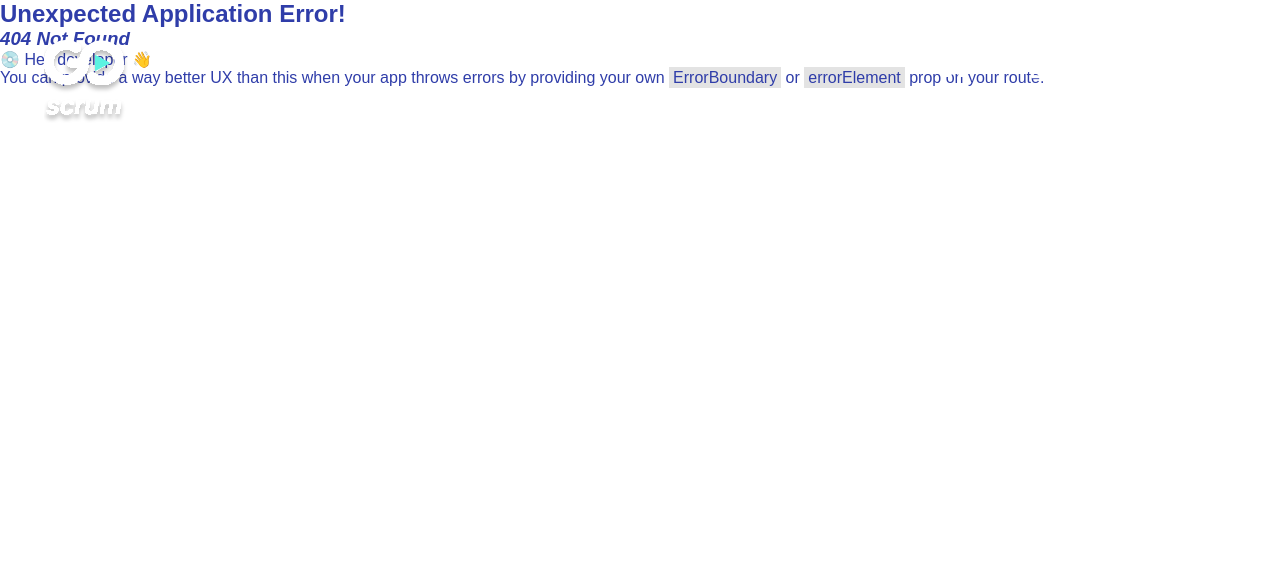
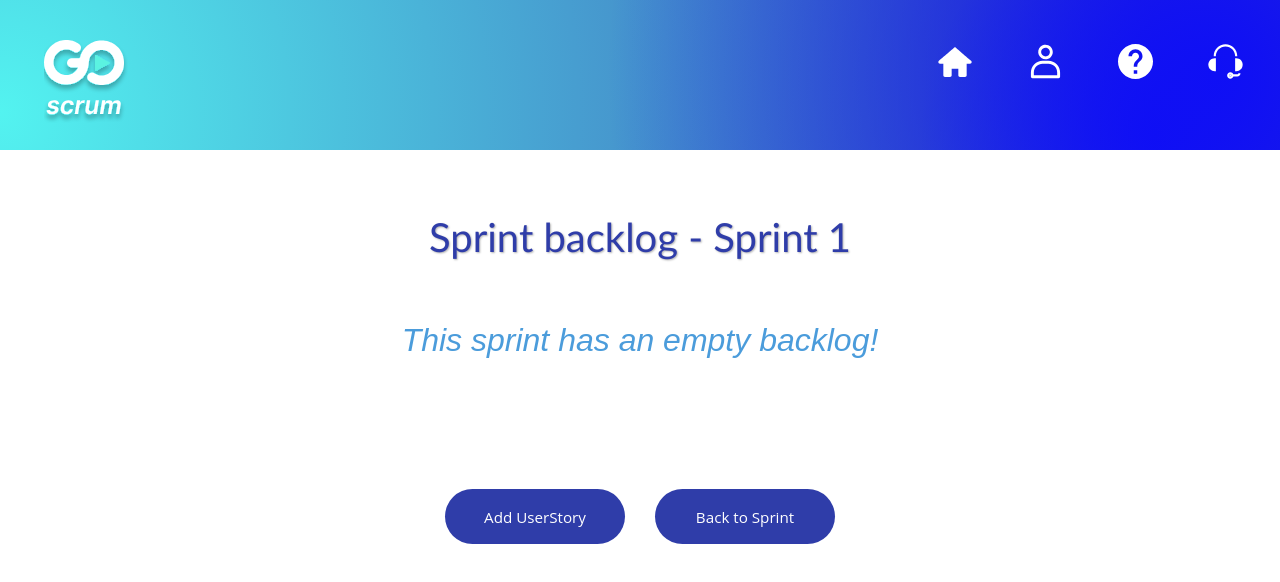
Before and after one commit to ivo-menezes/project_g3, a React (Create React App) app in the folder ui/: page /sprintBacklog/1/1 in a window 1280 px wide. Before the commit this address had no page. Shown: the top 582 px of the page. Built offline with nearby package versions, Linux system fonts and the light colour scheme; no server answers.

Commit message:
T707: US032/33/36: create sprintBacklog page and update related files (addresses #173)

```diff
--- a/ui/src/index.css
+++ b/ui/src/index.css
@@ -178,7 +178,6 @@ header .logo
 
 .table th,
 .table td {
-    padding: 8px;
     text-align: left;
     border-bottom: 1px solid #2F3DA9;
     height: 50px; /* Set the desired height for th and td rows */
@@ -443,6 +442,7 @@ a:link {
 /* For project view: */
 .button-view {
     width: 30px;
+    height: 30px;
     display: table;
     margin-left: 60%;
     background-color: rgba(73, 176, 215, 0.3);
--- a/ui/src/pages/listProjects.js
+++ b/ui/src/pages/listProjects.js
@@ -41,7 +41,7 @@ const ListProjects = () => {
         view: ( <>
                 <img
                     className="button-view"
-                    src="Eye_icon.svg"
+                    src="http://localhost:3000/Eye_icon.svg"
                     alt="View"
                     onClick={() => handleRowClick(project.projectCode)}
                 />
--- a/ui/src/pages/listSprint.js
+++ b/ui/src/pages/listSprint.js
@@ -7,10 +7,11 @@ import AppContext from "../context/AppContext";
 import {fetchSprints} from "../context/Actions";
 
 const headers = [
-    { label: "Project code", key: "projectCode"},
-    { label: "ID", key: "id"},
+    { label: "Sprint Number", key: "sprintNumber"},
     { label: "Start Date", key: "startDate"},
     { label: "End Date", key: "endDate" },
+    { label: "Status", key: "status"},
+    { label: "Backlog", key: "view"},
 ];
 
 const ListSprints = () => {
@@ -26,12 +27,33 @@ const ListSprints = () => {
         fetchSprints(dispatch, projectCode)
     }, []);
 
+    const navigate = useNavigate();
 
-
-    const navigate = useNavigate();
     const location = useLocation();
 
     const sprintInProject = state.sprints.data.filter((sprint) => sprint.projectCode === projectCode);
+
+    const handleViewSprintBacklog = (sprintNumber) => {
+        navigate(`/sprintBacklog/${projectCode}/${sprintNumber}`);
+    };
+
+    const sprints = sprintInProject.map((sprint) => ({
+        sprintNumber: sprint.sprintNumber,
+        startDate: sprint.startDate,
+        endDate: sprint.endDate,
+        status: "status",
+        view: ( <>
+                <img
+                    className="button-view"
+                    src = "http://localhost:3000/Eye_icon.svg"
+                    alt ="View"
+                    onClick={() => handleViewSprintBacklog(sprint.sprintNumber)}
+                />
+            </>
+        ),
+    }));
+
+
 
     const handleCreateSprint = () => {
         const from = location.pathname;
@@ -51,7 +73,7 @@ const ListSprints = () => {
             />
             <div className="table-container-b">
             {sprintInProject.length > 0 ? (
-                <Table className="table-b" data={sprintInProject} headers={headers} />
+                <Table className="table-b" data={sprints} headers={headers} />
             ) : (
                 <div className="string-notification">
                     <span className="string-notification"> This project has an empty sprint list!</span>
--- a/ui/src/pages/consultBacklog.js
+++ b/ui/src/pages/projectBacklog.js
@@ -7,7 +7,6 @@ import Button from "../components/button";
 import {fetchBacklog} from "../context/Actions";
 
 const headers = [
-    {label: "Project Code", key: "projectCode"},
     {label: "Number", key: "number"},
     {label: "Actor", key: "actor"},
     {label: "Description", key: "description"},
@@ -16,7 +15,7 @@ const headers = [
     {label: "Acceptance Criteria", key: "ac"},
 ]
 
-const ConsultBacklog = () => {
+const ProjectBacklog = () => {
 
     const {state, dispatch} = useContext(AppContext);
 
@@ -37,6 +36,16 @@ const ConsultBacklog = () => {
     // to match the headers, need to sort the object properties
     const sortedBacklog = JSON.parse(JSON.stringify(backlogForProject, ["projectCode", "userStoryNumber", "actor", "description", "status", "priority", "acceptanceCriteria"]))
 
+    const finalBacklog = sortedBacklog.map((backlogForProject) => ({
+        number: backlogForProject.userStoryNumber,
+        actor: backlogForProject.actor,
+        description: backlogForProject.description,
+        status: backlogForProject.status,
+        priority: backlogForProject.priority,
+        ac: backlogForProject.acceptanceCriteria,
+
+    }));
+
     const navigate = useNavigate();
     const location = useLocation();
 
@@ -49,10 +58,6 @@ const ConsultBacklog = () => {
         navigate(`/viewProject/${id}`);
     };
 
-
-    /*const backlogForProject = state.backlogs.find(project => project.projectCode === projectCode);
-    const backlog = backlogForProject ? backlogForProject : undefined;*/
-
     return (
         <div>
             <Header/>
@@ -63,7 +68,7 @@ const ConsultBacklog = () => {
             />
             <div className="table-container-a">
                 {backlogForProject.length > 0 ? (
-                    <Table className="table-b" data={sortedBacklog} headers={headers}/>
+                    <Table className="table-b" data={finalBacklog} headers={headers}/>
                 ) : (
                     <div className="string-notification">
                         <span className="string-notification">This project has an empty backlog!</span>
@@ -87,15 +92,4 @@ const ConsultBacklog = () => {
     )
 }
 
-export default ConsultBacklog;
-
-
-// getting headers for table
-// Table component expects headers formatted as an object in a specific way
-
-/* const headers = Object.keys(backlog[0]);
- const headersArray = headers.map((header_string, index) => {
-     return {["header"+index] : {label : header_string}}
- })
- var formattedHeaders = Object.assign({}, ...headersArray)
- formattedHeaders = {...formattedHeaders, header4 : {label : ""}} */
+export default ProjectBacklog;
--- /dev/null
+++ b/ui/src/pages/sprintBacklog.js
@@ -0,0 +1,97 @@
+import React, {useContext, useEffect} from "react";
+import AppContext from '../context/AppContext';
+import {useLocation, useNavigate, useParams} from "react-router-dom";
+import Header from "../components/header";
+import Table from "../components/table";
+import Button from "../components/button";
+import {fetchBacklog} from "../context/Actions";
+
+const headers = [
+    {label: "Number", key: "number"},
+    {label: "Actor", key: "actor"},
+    {label: "Description", key: "description"},
+    {label: "Status", key: "status"},
+    {label: "Priority", key: "priority"},
+    {label: "Acceptance Criteria", key: "ac"},
+]
+
+const SprintBacklog = () => {
+
+    const {state, dispatch} = useContext(AppContext);
+
+    // getting the projectCode and sprintNumber from the URL match (this is a function of react-router-dom)
+    const { projectCode, sprintNumber } = useParams();
+
+    //The effect scrolls the window to the top of the page, ensuring that the header and the top portion
+    //of the content are visible when rendering the page.
+    useEffect(() => {
+        window.scrollTo(0, 0);
+
+        // calling the fetchBacklog action that fetches the backlog for the given project from backend
+        fetchBacklog(dispatch, sprintNumber);
+    }, []);
+
+    const backlogForSprint = state.backlogs.data;
+    // table component renders columns in the same order as the object properties...
+    // to match the headers, need to sort the object properties
+    const sortedBacklog = JSON.parse(JSON.stringify(backlogForSprint, ["projectCode", "userStoryNumber", "actor", "description", "status", "priority", "acceptanceCriteria"]))
+
+    const finalBacklog = sortedBacklog.map((backlogForSprint) => ({
+        number: backlogForSprint.userStoryNumber,
+        actor: backlogForSprint.actor,
+        description: backlogForSprint.description,
+        status: backlogForSprint.status,
+        priority: backlogForSprint.priority,
+        ac: backlogForSprint.acceptanceCriteria,
+
+    }));
+
+    const navigate = useNavigate();
+    const location = useLocation();
+
+    /*Update this to handleAddUserStory (from product backlog to sprint backlog), once the backend is implemented*/
+    const handleCreateUS = () => {
+        const from = location.pathname;
+        navigate(`/createUserStory/${sprintNumber}`, {state: {from}});
+    }
+
+    const handleRowClick = (projectCode) => {
+        navigate(`/listSprints/${projectCode}`)
+    };
+
+
+    return (
+        <div>
+            <Header/>
+            <div className="header-background-container"/>
+            <Header
+                className='header-list'
+                text={`Sprint backlog - Sprint ${sprintNumber}`}
+            />
+            <div className="table-container-a">
+                {backlogForSprint.length > 0 ? (
+                    <Table className="table-b" data={finalBacklog} headers={headers}/>
+                ) : (
+                    <div className="string-notification">
+                        <span className="string-notification">This sprint has an empty backlog!</span>
+                    </div>
+                )}
+            </div>
+            <div className="bt-container">
+                <Button
+                    className='button-edit-stuff'
+                    name='Add UserStory'
+                    onClick={handleCreateUS}
+                />
+                <Button
+                    className='button-edit-stuff'
+                    name="Back to Sprint"
+                    onClick={() => handleRowClick(projectCode)}
+                />
+            </div>
+        </div>
+
+    )
+}
+
+export default SprintBacklog;
```
Also changed, not shown: ui/src/routes/route.js (+8 -2 lines).
